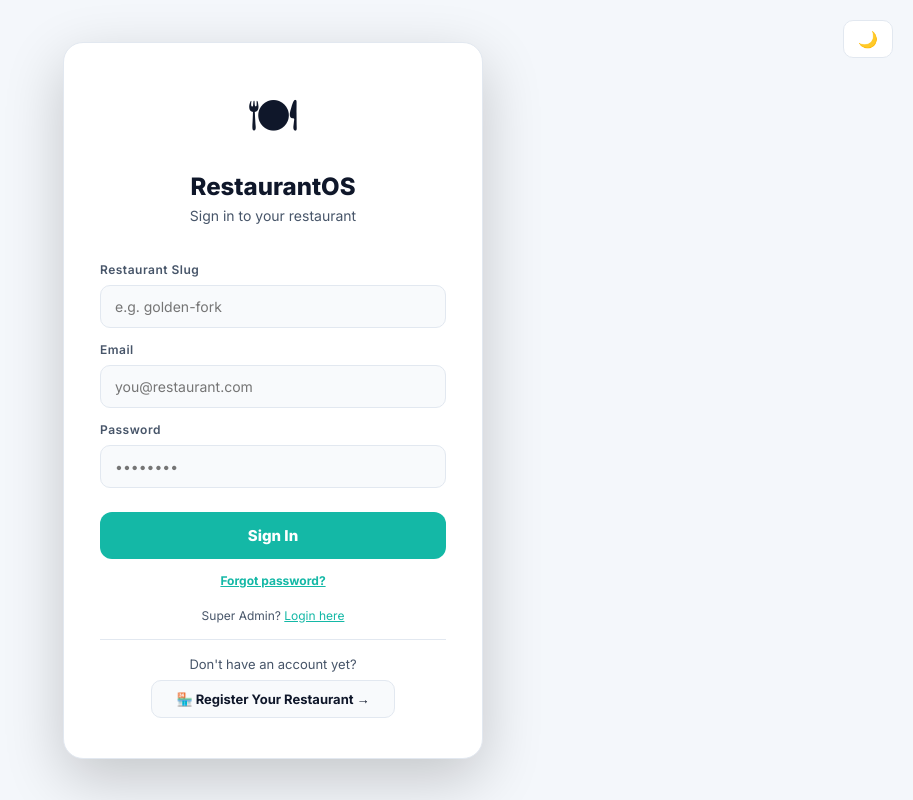
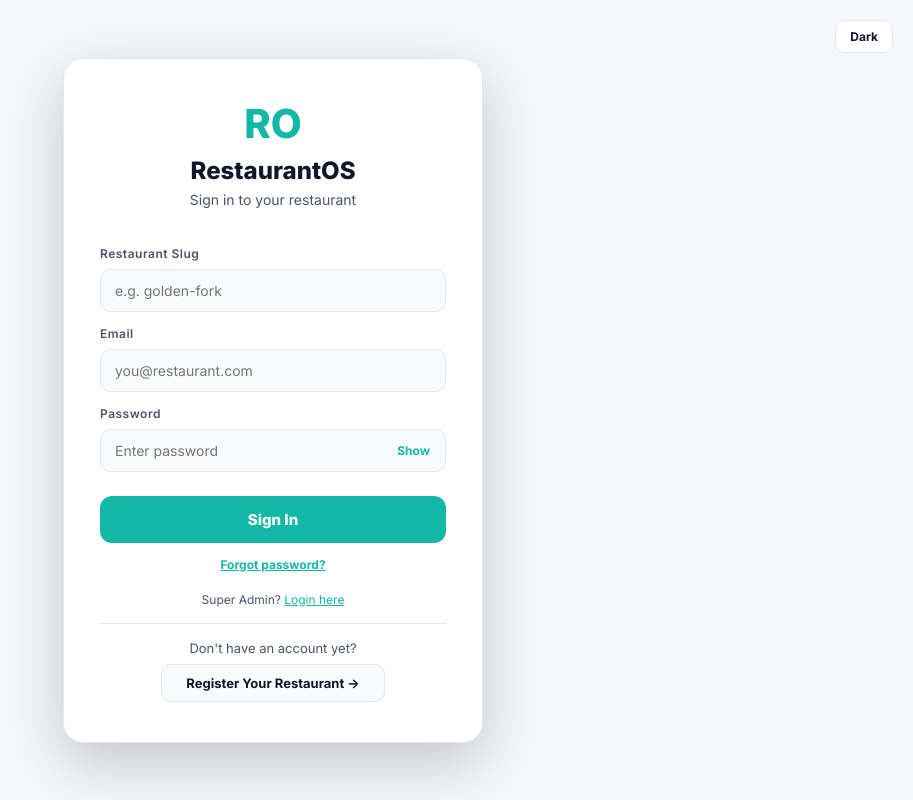
Before and after one commit to muhammadazhar/RestaurantOS, a React (Create React App) app in the folder frontend/: page /login in a window 1280 px wide. Shown: the whole page, without its empty margins (367-1280 px from the left). Built offline with nearby package versions, Linux system fonts and the light colour scheme; no server answers.

Commit message:
Add login password toggle and compact POS layout

```diff
--- a/frontend/src/components/auth/Login.js
+++ b/frontend/src/components/auth/Login.js
@@ -9,6 +9,7 @@ export default function Login() {
   const { mode, theme: T, toggle } = useTheme();
   const navigate          = useNavigate();
   const [form, setForm]   = useState({ email: '', password: '', restaurantSlug: '' });
+  const [showPassword, setShowPassword] = useState(false);
   const [loading, setLoading] = useState(false);
 
   const handle = e => setForm(f => ({ ...f, [e.target.name]: e.target.value }));
@@ -42,12 +43,12 @@ export default function Login() {
 
   return (
     <div style={{ minHeight: '100vh', background: T.bg, display: 'flex', alignItems: 'center', justifyContent: 'center', fontFamily: "'Inter', sans-serif", transition: 'background 0.3s' }}>
-      <button onClick={toggle} style={{ position: 'fixed', top: 20, right: 20, background: T.card, border: `1px solid ${T.border}`, borderRadius: 10, padding: '8px 14px', cursor: 'pointer', fontSize: 16, color: T.text }}>
-        {mode === 'dark' ? '☀️' : '🌙'}
+      <button onClick={toggle} style={{ position: 'fixed', top: 20, right: 20, background: T.card, border: `1px solid ${T.border}`, borderRadius: 10, padding: '8px 14px', cursor: 'pointer', fontSize: 12, fontWeight: 700, color: T.text }}>
+        {mode === 'dark' ? 'Light' : 'Dark'}
       </button>
 
       <div style={{ background: T.card, border: `1px solid ${T.border}`, borderRadius: 20, padding: '40px 36px', width: '100%', maxWidth: 420, boxShadow: '0 20px 60px rgba(0,0,0,0.2)' }}>
-        <div style={{ fontSize: 48, textAlign: 'center', marginBottom: 8 }}>🍽</div>
+        <div style={{ fontSize: 40, textAlign: 'center', marginBottom: 8, fontWeight: 900, color: T.accent }}>RO</div>
         <h1 style={{ color: T.text, textAlign: 'center', fontSize: 24, fontWeight: 800, margin: 0 }}>RestaurantOS</h1>
         <p style={{ color: T.textMid, textAlign: 'center', fontSize: 14, marginTop: 6, marginBottom: 28 }}>Sign in to your restaurant</p>
 
@@ -57,9 +58,39 @@ export default function Login() {
           <label style={{ color: T.textMid, fontSize: 12, fontWeight: 600, marginBottom: 4, marginTop: 10, letterSpacing: 0.5 }}>Email</label>
           <input name="email" type="email" value={form.email} onChange={handle} placeholder="you@restaurant.com" style={inp} required />
           <label style={{ color: T.textMid, fontSize: 12, fontWeight: 600, marginBottom: 4, marginTop: 10, letterSpacing: 0.5 }}>Password</label>
-          <input name="password" type="password" value={form.password} onChange={handle} placeholder="••••••••" style={inp} required />
+          <div style={{ position: 'relative' }}>
+            <input
+              name="password"
+              type={showPassword ? 'text' : 'password'}
+              value={form.password}
+              onChange={handle}
+              placeholder="Enter password"
+              style={{ ...inp, paddingRight: 72 }}
+              required
+            />
+            <button
+              type="button"
+              onClick={() => setShowPassword(v => !v)}
+              style={{
+                position: 'absolute',
+                right: 10,
+                top: '50%',
+                transform: 'translateY(-50%)',
+                border: 'none',
+                background: 'none',
+                color: T.accent,
+                fontSize: 12,
+                fontWeight: 700,
+                cursor: 'pointer',
+                padding: '4px 6px',
+                fontFamily: "'Inter', sans-serif",
+              }}
+            >
+              {showPassword ? 'Hide' : 'Show'}
+            </button>
+          </div>
           <button type="submit" disabled={loading} style={{ marginTop: 20, background: T.accent, color: '#fff', border: 'none', borderRadius: 12, padding: '14px', fontSize: 15, fontWeight: 800, cursor: loading ? 'not-allowed' : 'pointer', fontFamily: "'Inter', sans-serif" }}>
-            {loading ? 'Signing in…' : 'Sign In'}
+            {loading ? 'Signing in...' : 'Sign In'}
           </button>
         </form>
 
@@ -76,7 +107,7 @@ export default function Login() {
             display: 'inline-block', background: T.surface, border: `1px solid ${T.border}`,
             color: T.text, borderRadius: 10, padding: '10px 24px', fontSize: 13, fontWeight: 700,
             textDecoration: 'none',
-          }}>🏪 Register Your Restaurant →</Link>
+          }}>Register Your Restaurant -></Link>
         </div>
       </div>
     </div>
```
Also changed, not shown: frontend/src/components/pos/POS.js (+21 -20 lines), 1 other file (tests, documents, lock files or other folders).
